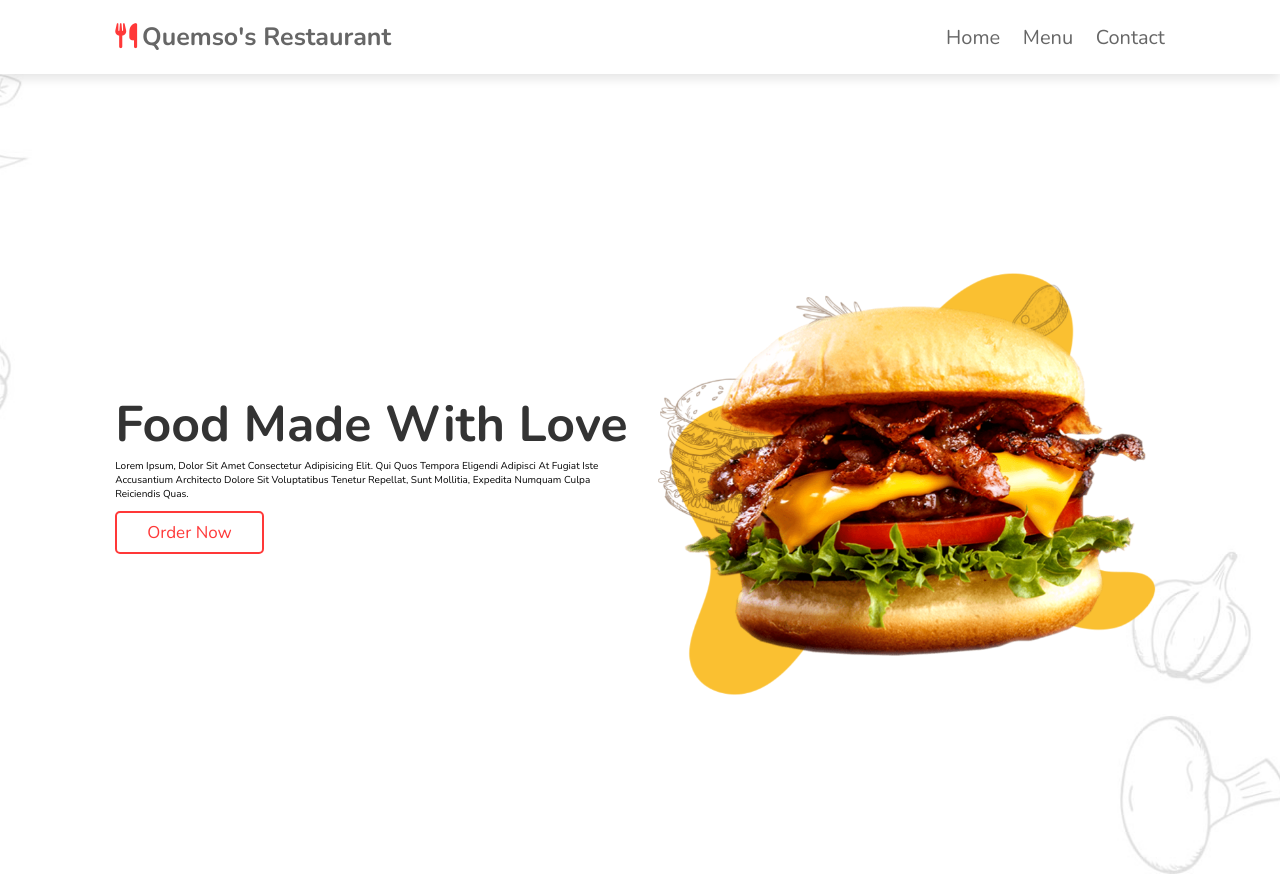
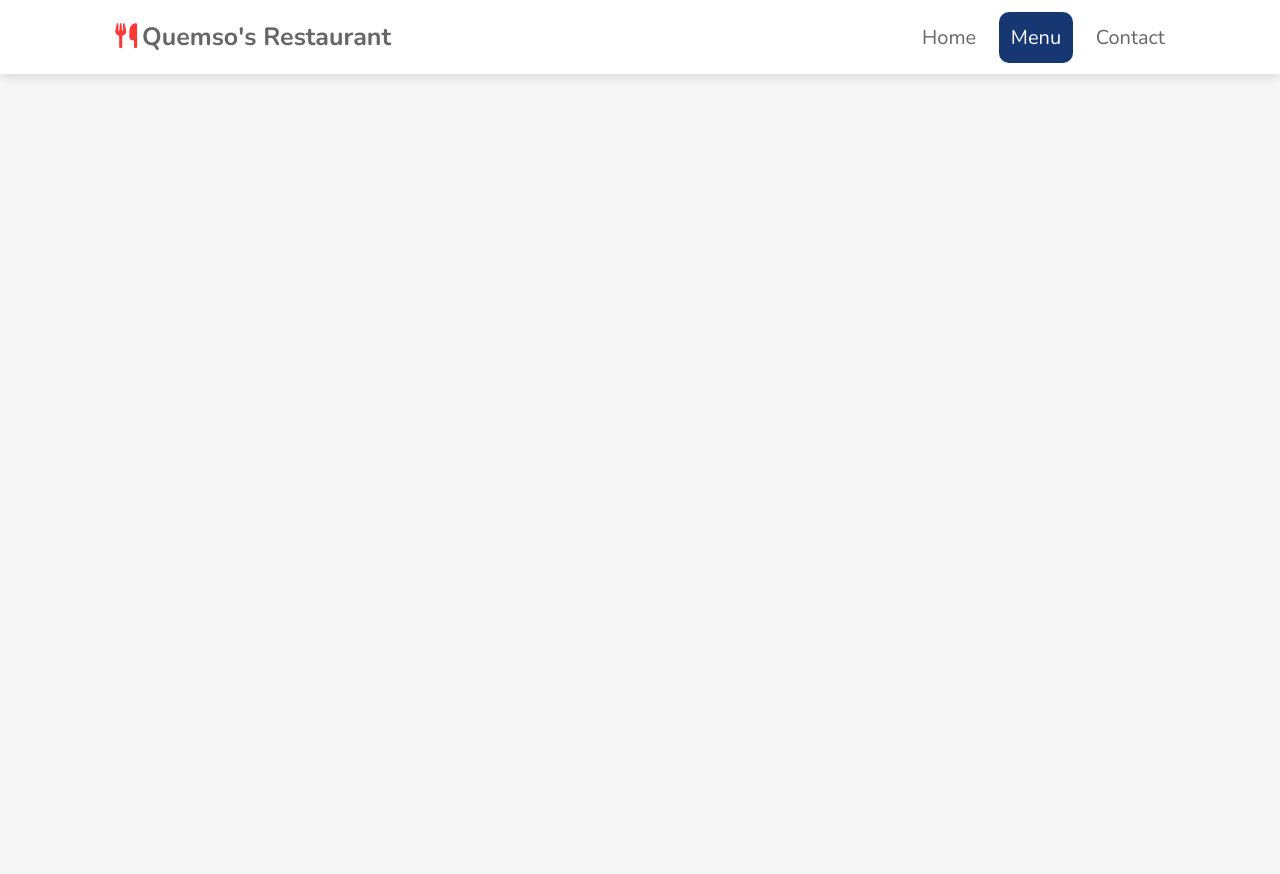
Before and after one commit to Houser97/Restaurant-Page, a website built with webpack: page dist/index.html in a window 1280 px wide. Both pictures are taken after a click on the link "Menu". After the commit the page ends 800 px from the top, so only its background shows below. Built offline with nearby package versions, Linux system fonts and the light colour scheme.

Commit message:
Add funcionality to options Home, Menu and Contact
In the index.js add events were added to these options to trigger
the function that adds a blue rectangle to the current option, which
also calls the function cleanPage() to prepare the page to add the
corresponding section.

```diff
--- a/src/index.js
+++ b/src/index.js
@@ -1,5 +1,18 @@
 let menu = document.querySelector('#menu-bar');
 let navbar = document.querySelector('.navbar');
+let options = document.querySelectorAll('.option');
+
+function currentOption(e) {
+    options.forEach(element => element.classList.remove('activeOption'));
+    e.target.classList.add('activeOption');
+    console.log(e.target.textContent)
+    clearPage();
+}
+
+function clearPage() {
+    let mainContent = document.getElementById('content');
+    mainContent.innerHTML = '';
+}
 
 menu.onclick = () => {
     menu.classList.toggle('fa-times');
@@ -11,4 +24,6 @@ window.onscroll = () => {
     navbar.classList.remove('active');
 }
 
+options.forEach(element => element.addEventListener('click', currentOption))
+
 console.log('Houmser weno');
```
Also changed, not shown: dist/index.html, dist/main.js, dist/style.css.
